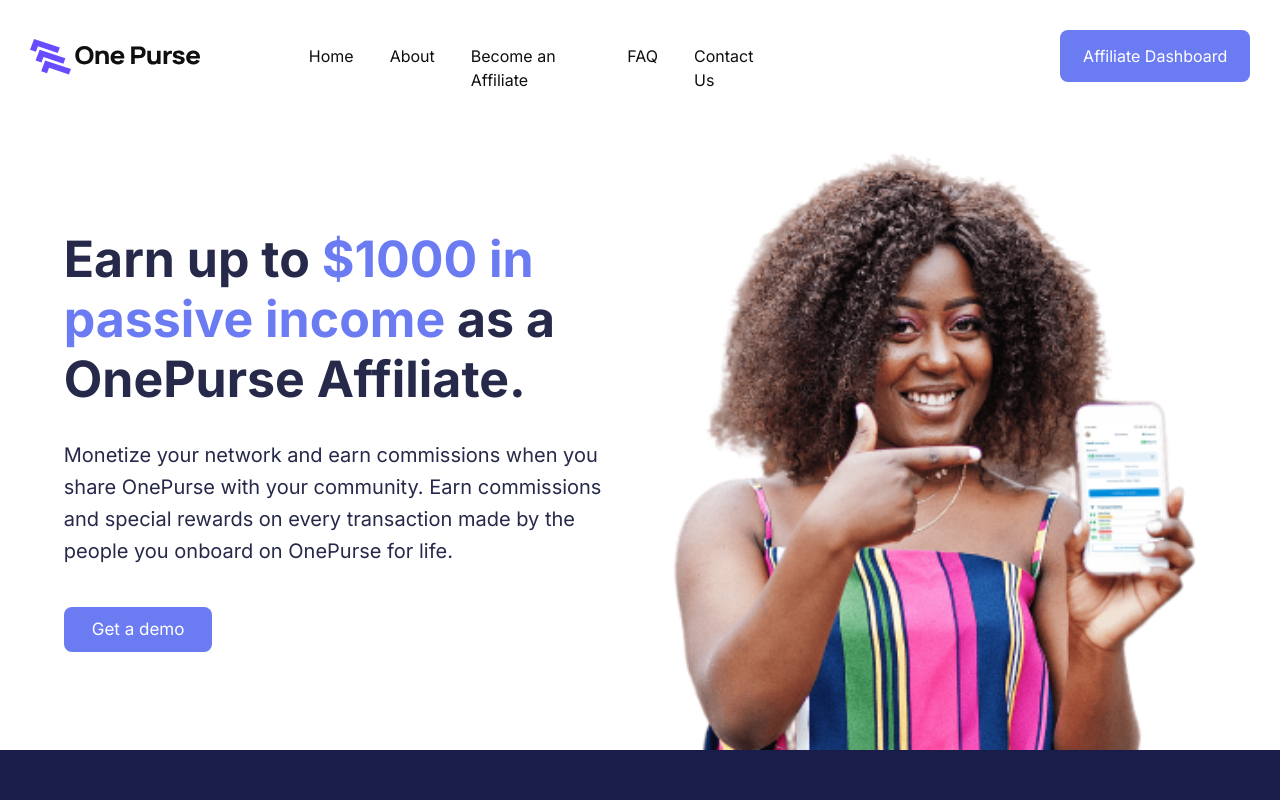
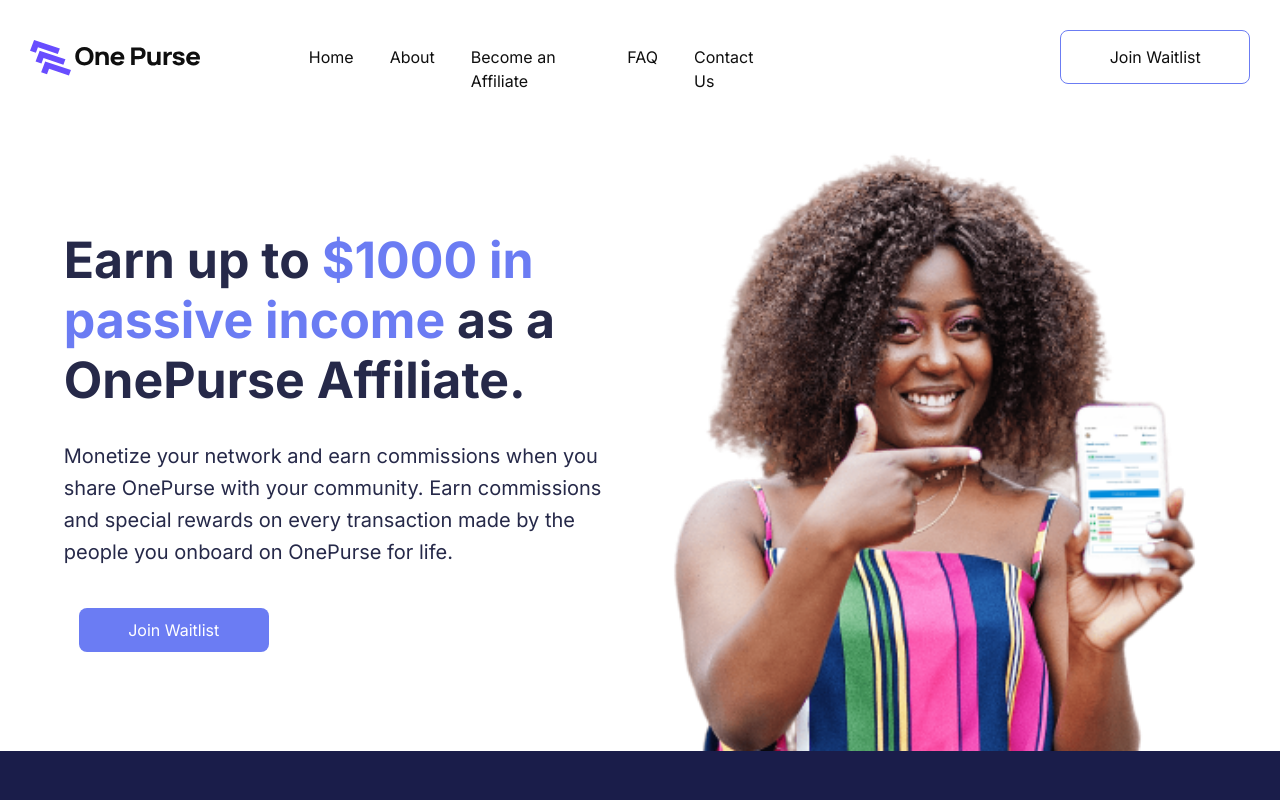
Before and after one commit to one-purse-org/onepurse-landing-page, a React (Create React App) app: page /affiliate in a window 1280 px wide. Shown: the top 800 px of the page. Built offline with nearby package versions, Linux system fonts and the light colour scheme; no server answers.

Commit message:
added buttons with no functionality yet

```diff
--- a/src/about/components/about.jsx
+++ b/src/about/components/about.jsx
@@ -17,8 +17,9 @@
             <h1 className="about-footer-cta-h1">Send money to your loved ones today</h1>
             <p>Experience the OnePurse App now and unlock swift, hassle-free money transfers to your friends and loved ones. It's simplicity redefined.</p>
             <div className="footer-cta-button">
-                <a href="/" onClick={()=>{downloadButton("android")}}><img src="img/googleplay.svg"></img></a>
-                <a href="/" onClick={()=>{downloadButton("iOS")}}><img src="img/appstorebuttton.svg"></img></a>
+            <div className="nav-btn">
+                                    <button type="button" className="button1">&nbsp;&nbsp;&nbsp;Join Waitlist&nbsp;&nbsp;&nbsp;</button>
+                                </div>
             </div>
         </div>
     )
--- a/src/about/components/firstComponent.js
+++ b/src/about/components/firstComponent.js
@@ -19,8 +19,9 @@
                             unmatched affordability. We deeply understand the significance of supporting your loved
                             ones back home, which is why we crafted OnePurse just for you. Our mission revolves around your needs.
                         </p>
-                        <a href="/" className="apple cta-download" onClick={()=>{downloadButton("iOS")}}><img src="img/apple-sm.png"></img></a>
-                        <a href="/" className="cta-download" onClick={()=>{downloadButton("android")}}><span><img src="img/googleplay-sm.png"></img></span></a>
+                        <div className="nav-btn">
+                                    <button type="button" className="button1">&nbsp;&nbsp;&nbsp;Join Waitlist&nbsp;&nbsp;&nbsp;</button>
+                        </div>
                     </div>
                     <div className="first-div-img">
                         <img className="guywithphone" src="img/guywithphone.png" alt="count-money"></img>
--- a/src/affiliate/components/firstComponent.js
+++ b/src/affiliate/components/firstComponent.js
@@ -14,7 +14,9 @@
                             Earn up to <span>$1000 in passive income</span> as a OnePurse Affiliate.
                         </h1>
                         <p>Monetize your network and earn commissions when you share OnePurse with your community. Earn commissions and special rewards on every transaction made by the people you onboard on OnePurse for life.</p>
-                        <button onClick={demo}>Get a demo</button>
+                        <div className="nav-btn">
+                                    <button type="button" className="button2">&nbsp;&nbsp;&nbsp;Join Waitlist&nbsp;&nbsp;&nbsp;</button>
+                                </div>
                     </div>
 
                     <div className='affiliate-first-component-img'>
--- a/src/affiliate/components/sixthComponent.js
+++ b/src/affiliate/components/sixthComponent.js
@@ -12,9 +12,9 @@
                     <h2>
                         Promote OnePurse & Get paid. <br/> Simple right?
                     </h2>
-                    <a href="/" onClick={affiliateButton}><button>
-                        Get Started
-                    </button></a>
+                    <div className="nav-btn">
+                                    <button type="button" className="button1">&nbsp;&nbsp;&nbsp;Join Waitlist&nbsp;&nbsp;&nbsp;</button>
+                                </div>
                 </div>
                 <div className="position-relative affiliate-cta-img-container">
                 <div className="affiliate-cta-img">
--- a/src/home/components/Testimonies.jsx
+++ b/src/home/components/Testimonies.jsx
@@ -72,8 +72,9 @@
             <div className='home-footer-cta-content footer-cta-content position-absolute'>
                 <h1 className="home-footer-cta-h1">Let <span>OnePurse</span> handle your foreign exchange, seamlessly</h1>
                 <div className="footer-cta-button">
-                    <a href="/" onClick={()=>{downloadButton("android")}}><img src="img/googleplay.svg"></img></a>
-                    <a href="/" onClick={()=>{downloadButton("iOS")}}><img src="img/appstorebuttton.svg"></img></a>
+                    <div className="nav-btn">
+                        <button type="button" className="button1">&nbsp;&nbsp;&nbsp;Join Waitlist&nbsp;&nbsp;&nbsp;</button>
+                    </div>
                 </div>
             </div>
         )
--- a/src/home/components/cta.jsx
+++ b/src/home/components/cta.jsx
@@ -27,8 +27,9 @@
                             <div className="cta-text position-absolute">
                                 <h1>Send money home in just a few clicks without <span style={{color:"#6B7CF3"}}>hassle.</span></h1>
                                 <p className="p">You might be miles away from home but getting money across to your loved ones shouldn't be a hassle.</p>
-                                <a href="/" className="apple cta-download" onClick={()=>{downloadButton("iOS")}}><img src="img/apple-sm.png"></img></a>
-                                <a href="/" className="cta-download" onClick={()=>{downloadButton("android")}}><span><img src="img/googleplay-sm.png"></img></span></a>
+                                <div className="nav-btn">
+                                    <button type="button" className="button2">&nbsp;&nbsp;&nbsp;Join Waitlist&nbsp;&nbsp;&nbsp;</button>
+                                </div>
                             </div>
                         </div>
                     </div>
--- a/src/reusable/components/Navbar.jsx
+++ b/src/reusable/components/Navbar.jsx
@@ -45,18 +45,9 @@
                 <div className='hamburger-menu' onClick={hamburger}>
                     <img src={props.color==="white"?'img/hamburger-black.svg':'img/hamburger.svg'} className='hamburger-menu-img'></img>
                 </div>
-                {
-                    props.downloadBtn
-                    ?
-                    <div className="nav-btn">
-                        <button type="button" className={props.color==="white"?"button1 button1-white" : "button1"} onClick={affiliateButton}>Affiliate Dashboard</button>
-                        <button type="button" className="button2">&nbsp;&nbsp;&nbsp;Download App&nbsp;&nbsp;&nbsp;</button>
-                    </div>
-                    :
-                    <div className="nav-btn">
-                        <button type="button" className="button2" onClick={affiliateButton}>&nbsp;&nbsp;&nbsp;Affiliate Dashboard&nbsp;&nbsp;&nbsp;</button>
-                    </div>
-                }
+                <div className="nav-btn">
+                        <button type="button" className="button1" onClick={affiliateButton}>&nbsp;&nbsp;&nbsp;Join Waitlist&nbsp;&nbsp;&nbsp;</button>
+                </div>
                 <div className='cover-screen no-cover'>
                     <div className="container-fluid cover-screen-div">
                             <div className='cover-screen-top'>
@@ -77,18 +68,10 @@
                     </div>
                     <hr className='cover-screen-horizontal-rule'/>
                     <div className="container-fluid cover-screen-div">
-                                    {
-                                        props.downloadBtn
-                                        ?
-                                        <div className="nav-btn-sm">
-                                            <button type="button" className={props.color==="white"?"button1 button1-white" : "button1"} onClick={affiliateButton}>Affiliate Dashboard</button>
-                                            <button type="button" className="button2">&nbsp;&nbsp;&nbsp;Download App&nbsp;&nbsp;&nbsp;</button>
-                                        </div>
-                                        :
-                                        <div className="nav-btn-sm">
-                                            <button type="button" className="button2" onClick={affiliateButton}>&nbsp;&nbsp;&nbsp;Affiliate Dashboard&nbsp;&nbsp;&nbsp;</button>
-                                        </div>
-                                    }
+
+                                    <div className="nav-btn-sm">
+                                            <button type="button" className="button2" onClick={affiliateButton}>&nbsp;&nbsp;&nbsp;Join Waitlist&nbsp;&nbsp;&nbsp;</button>
+                                    </div>
                     </div>
                 </div>
             </div>
```
